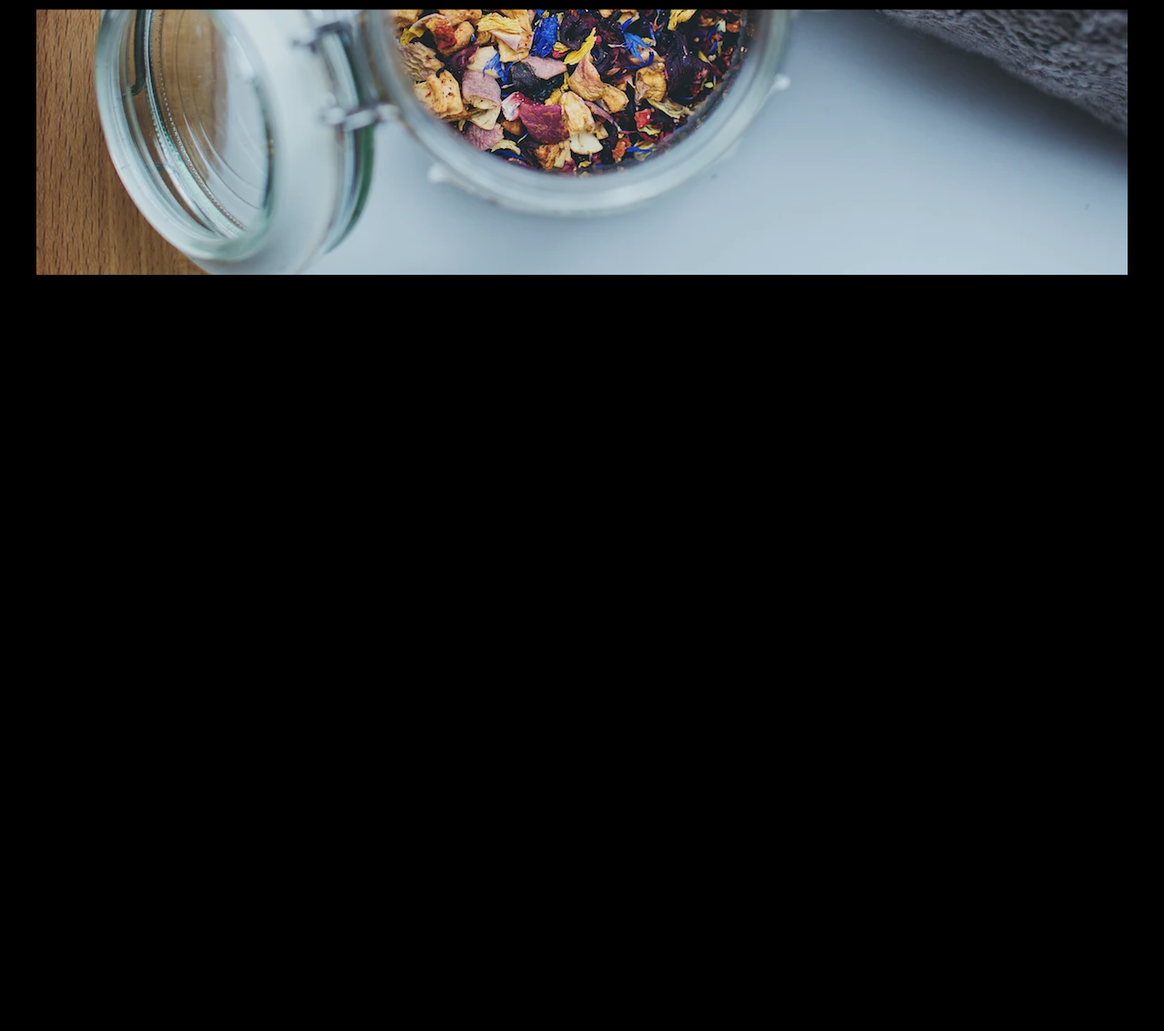
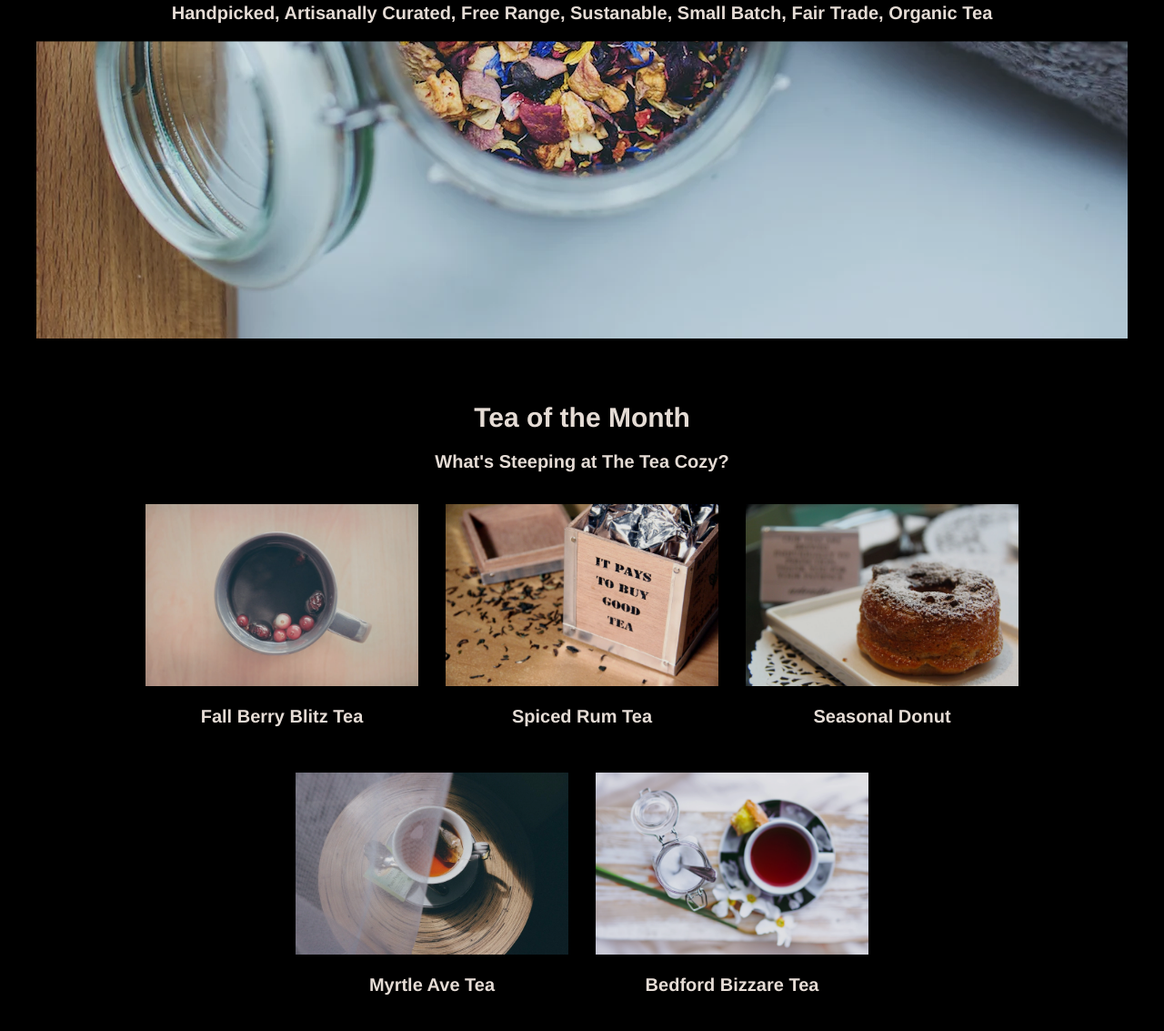
Before and after one commit to vannucci-dev/tea-cozy, a plain HTML site: page index.html in a window 1280 px wide. Shown: the part 468-1601 px from the top of the page at 91% size. Before the commit the page ends 840 px from the top, so only its background shows below. Drawn offline with Linux system fonts and the light colour scheme.

Commit message:
create and style teaMonth section

```diff
--- a/index.html
+++ b/index.html
@@ -24,7 +24,34 @@
                 <h4>Handpicked, Artisanally Curated, Free Range, Sustanable, Small Batch, Fair Trade, Organic Tea</h4>
             </div>
         </section>
-    </main>
+        <section class="section-month">
+            <div class="section-month__text">
+                <h2>Tea of the Month</h2>
+                <h4>What's Steeping at The Tea Cozy?</h4>
+            </div>
+            <div class="section-month__gallery">
+                <figure>
+                    <img src="resources/img/img-berryblitz.webp" alt="Fall Berry Blitz Tea">
+                    <figcaption><h4>Fall Berry Blitz Tea</h4></figcaption>
+                </figure>
+                <figure>
+                    <img src="resources/img/img-spiced-rum.webp" alt="Spiced Rum Tea">
+                    <figcaption><h4>Spiced Rum Tea</h4></figcaption>
+                </figure>
+                <figure>
+                    <img src="resources/img/img-donut.webp" alt="Seasonal Donut">
+                    <figcaption><h4>Seasonal Donut</h4></figcaption>
+                </figure>
+                <figure>
+                    <img src="resources/img/img-myrtle-ave.webp" alt="Myrtle Ave Tea">
+                    <figcaption><h4>Myrtle Ave Tea</h4></figcaption>
+                </figure>
+                <figure>
+                    <img src="resources/img/img-bedford-bizarre.webp" alt="Bedford Bizzare Tea">
+                    <figcaption><h4>Bedford Bizzare Tea</h4></figcaption>
+                </figure>
+            </div>
+        </section>
 
 
 </body>
--- a/resources/css/style.css
+++ b/resources/css/style.css
@@ -47,7 +47,7 @@ header img {
 
 .section-banner {
   width: 120rem;
-  height: 70rem;
+  height: 77rem;
   margin: 7rem auto;
   background-image: url("../img/mission.webp");
   background-size: cover;
@@ -66,12 +66,34 @@ header img {
   transform: translateY(-50%);
 }
 
-.section-banner__text h2 {
+h2 {
   font-size: 3rem;
   margin-top: 2rem;
 }
 
-.section-banner__text h4 {
+h4 {
   font-size: 2rem;
   margin: 2rem 0;
 }
+
+/* Tea of the month */
+
+.section-month {
+  width: 100rem;
+  margin: 5.5rem auto;
+}
+
+.section-month__gallery {
+  display: flex;
+  flex-wrap: wrap;
+  justify-content: center;
+}
+
+figure {
+  margin: 1.5rem;
+}
+
+figure img {
+  width: 30rem;
+  height: auto;
+}
```
